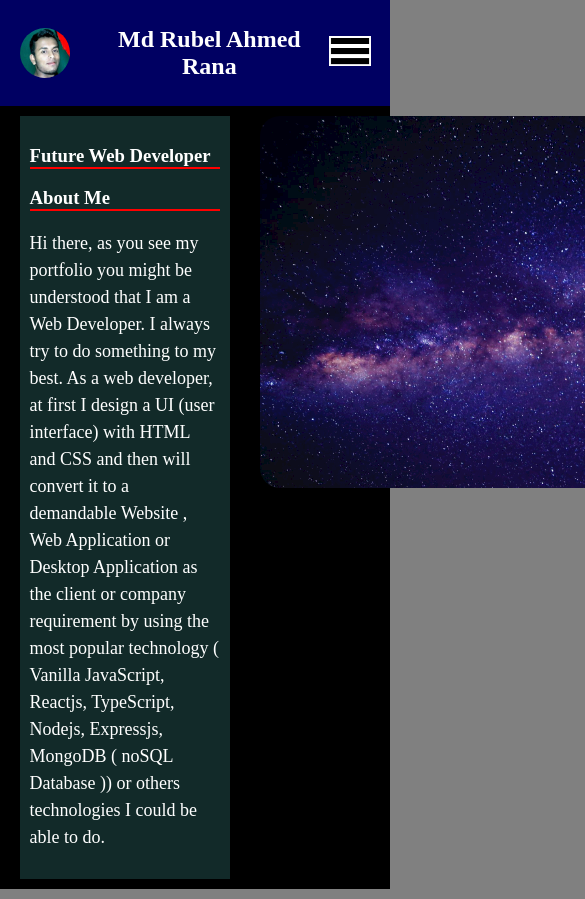
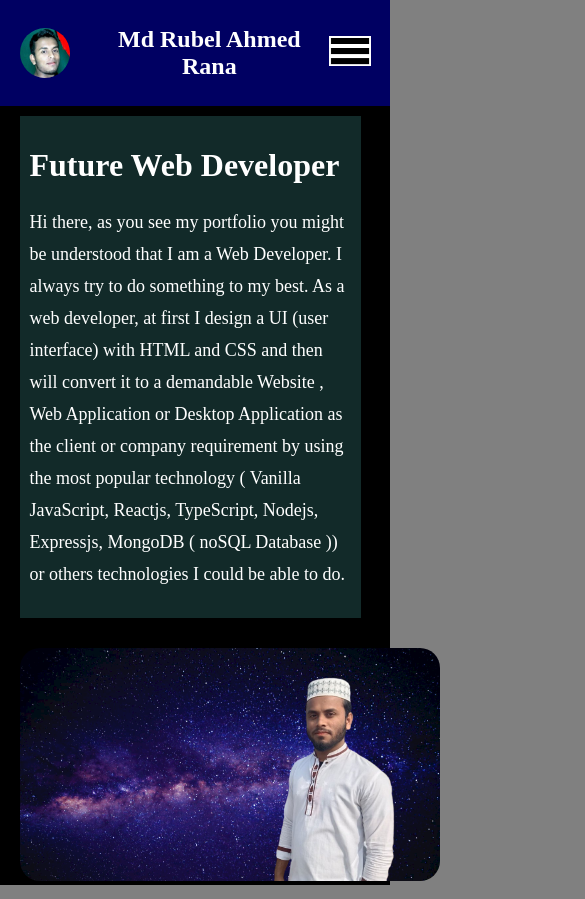
Before and after one commit to Md-Rubel-Ahmed-Rana/react-portfolio, a React (Create React App) app: page / in a window 390 px wide. Shown: the top 899 px of the page, 585 px wide, since content can reach past the window. Built offline with nearby package versions, Linux system fonts and the light colour scheme.

Commit message:
Bugs fixed

```diff
--- a/src/header/nav.css
+++ b/src/header/nav.css
@@ -20,6 +20,11 @@ ul{
     list-style: none;
     display: flex;
     gap: 20px;
+    font-size: 20px;
+}
+ul > li:hover{
+    cursor: pointer;
+    text-decoration: underline;
 }
 
 .logo > img{
@@ -62,7 +67,7 @@ ul{
     width: 190px;
 }
 .banner-info > p{
-    line-height: 27px;
+    line-height: 32px;
     font-size: 18px;
 }
 @media screen and (max-width: 700px) {
@@ -72,4 +77,11 @@ ul{
     .collapse {
         display: block;
     }
+    .banner{
+        flex-direction: column;
+    }
+    .banner-img>img {
+        width: 420px;
+        margin: auto;
+    }
 }
--- a/src/header/nav.js
+++ b/src/header/nav.js
@@ -15,12 +15,12 @@ function Navbar() {
                   </div>
                   <div>
                       <ul className='navbar-disc'>
-                          <li> Home </li>
+                          <li>Home</li>
                           <li> About </li>
                           <li> Services </li>
                           <li> Blogs </li>
                       </ul>
-                      <div className='collapse' id='collapse'>
+                      <div className='collapse'>
                           <img src={collapseImage} alt='logo' />
                       </div>
                   </div>
@@ -28,8 +28,7 @@ function Navbar() {
           </div>
               <div className='banner'>
                   <div className='banner-info'>
-                      <h3>Future Web Developer</h3>
-                      <h3>About Me</h3>
+                      <h1>Future Web Developer</h1>
                       <p>
                           Hi there, as you see my portfolio you might be understood that I am a Web Developer. I always try to do something to my best. As a web developer, at first I design a UI (user interface) with HTML and CSS and then will convert it to a demandable Website , Web Application or Desktop Application as the client or company requirement by using the most popular technology ( Vanilla JavaScript, Reactjs, TypeScript, Nodejs, Expressjs, MongoDB ( noSQL Database )) or others technologies I could be able to do.</p>
                   </div>
```
